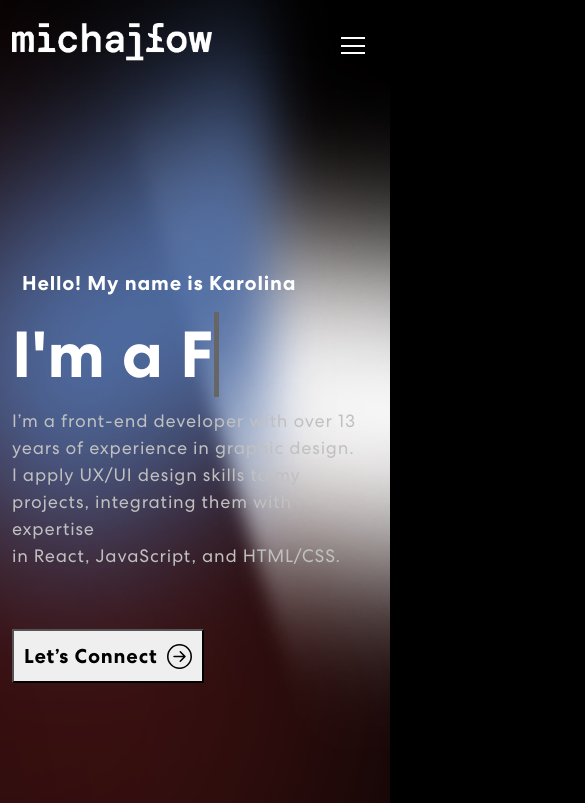
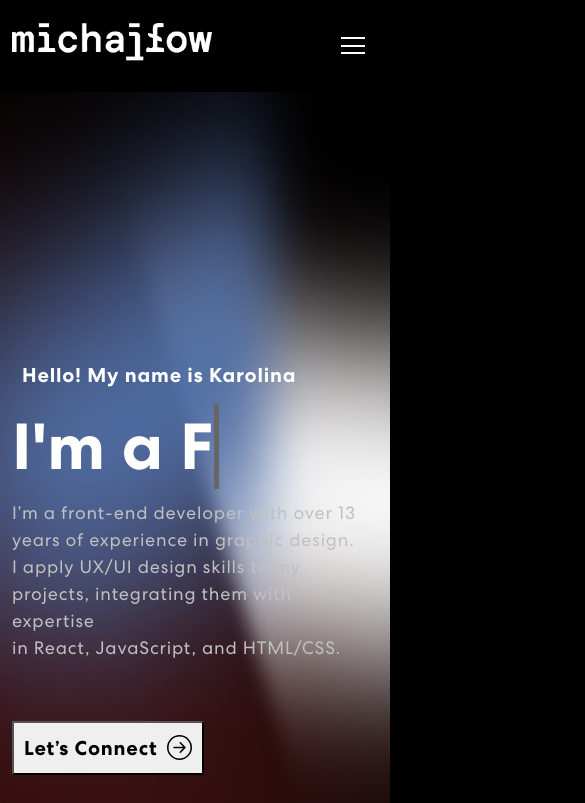
Before and after one commit to KarolinaMic/portfolio-website, a React (Create React App) app: page / in a window 390 px wide. Shown: the top 803 px of the page, 585 px wide, since content can reach past the window. Built offline with nearby package versions, Linux system fonts and the light colour scheme.

Commit message:
Mobile and iPad changes

```diff
--- a/public/index.html
+++ b/public/index.html
@@ -3,7 +3,7 @@
   <head>
     <meta charset="utf-8" />
     <link rel="icon" href="%PUBLIC_URL%/favicon.ico" />
-    <meta name="viewport" content="width=device-width, initial-scale=1" />
+    <meta name="viewport" content="width=device-width, initial-scale=1.0">
     <meta name="theme-color" content="#000000" />
     <meta
       name="description"
--- a/src/App.css
+++ b/src/App.css
@@ -23,6 +23,11 @@
   margin: 0;
   padding: 0;
   box-sizing: border-box;
+}
+
+html, body {
+  width: 100%;
+  overflow-x: hidden;
 }
 
 html {
@@ -200,6 +205,28 @@ nav.navbar .navbar-toggler[aria-expanded="true"] .navbar-toggler-icon:before {
 nav.navbar .navbar-toggler[aria-expanded="true"] .navbar-toggler-icon {
 	border-color: transparent;
 }
+
+.navbar-collapse {
+  background-color: #121212;
+  padding: 10px;
+}
+
+@media (max-width: 768px) {
+  .navbar-collapse {
+    position: absolute;
+    top: 100%;
+    left: 0;
+    width: 100%;
+    z-index: 9998;
+  }
+
+  nav.navbar {
+    position: relative;
+  }
+}
+
+
+
 
 /* Banner CSS*/
 
--- a/src/components/NavBar.js
+++ b/src/components/NavBar.js
@@ -5,11 +5,11 @@ import navIcon1 from '../assets/img/nav-icon1.svg';
 import navIcon2 from '../assets/img/nav-icon2.png';
 import { HashLink } from 'react-router-hash-link';
 
-
 export const NavBar = () => {
 
   const [activeLink, setActiveLink] = useState('home');
   const [scrolled, setScrolled] = useState(false);
+  const [expanded, setExpanded] = useState(false);
 
   useEffect(() => {
     const onScroll = () => {
@@ -30,13 +30,14 @@ export const NavBar = () => {
   }
 
   return (
-      <Navbar expand="md" className={scrolled ? "scrolled" : ""}>
-        <Container>
+      <Navbar expand="lg" expanded={expanded} onToggle={setExpanded} className={scrolled ? "scrolled" : ""}>
+
+        <Container fluid>
           <Navbar.Brand href="/">
             <img src={logo} alt="Logo"  className="navbar-logo" />
           </Navbar.Brand>
-          <Navbar.Toggle aria-controls="basic-navbar-nav">
-            <span className="navbar-toggler-icon"></span>
+          <Navbar.Toggle aria-controls="basic-navbar-nav" onClick={() => setExpanded(!expanded)}>
+          <span className="navbar-toggler-icon"></span>
           </Navbar.Toggle>
           <Navbar.Collapse id="basic-navbar-nav">
             <Nav className="ms-auto">
```
